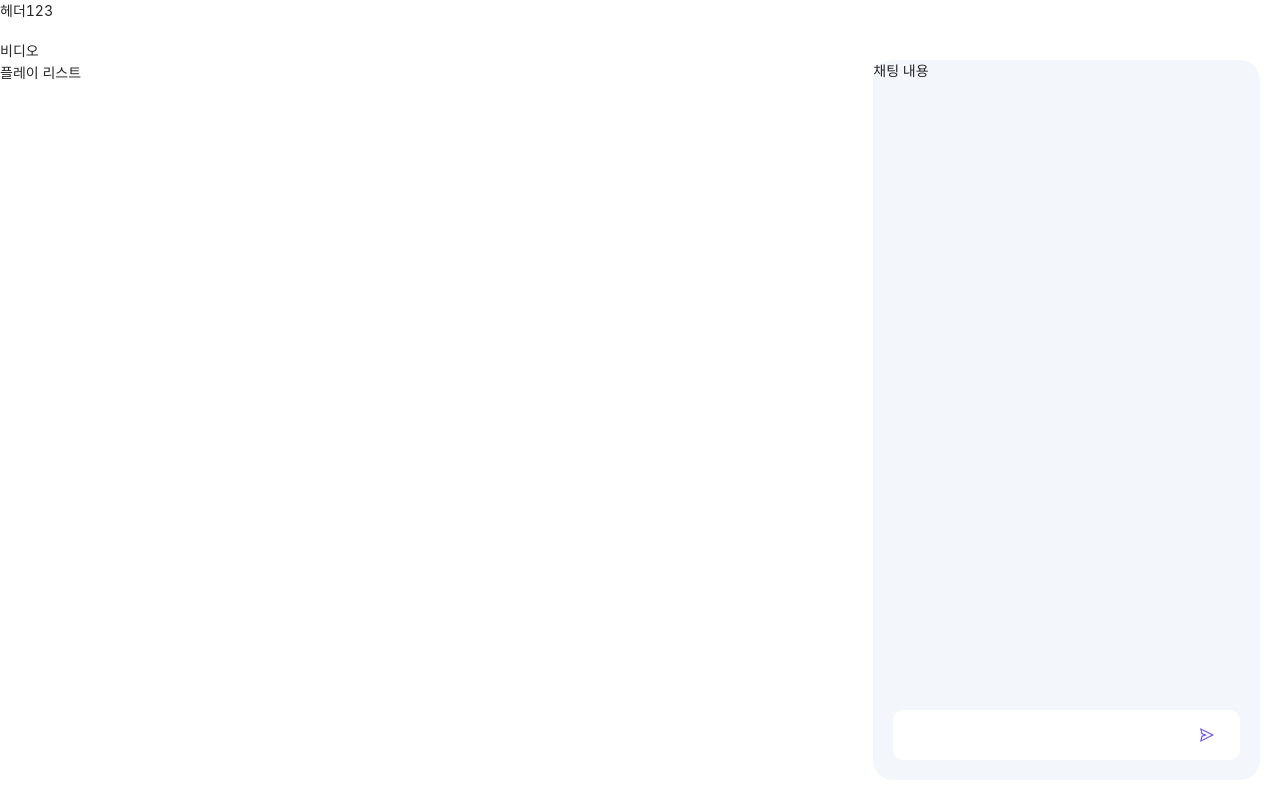
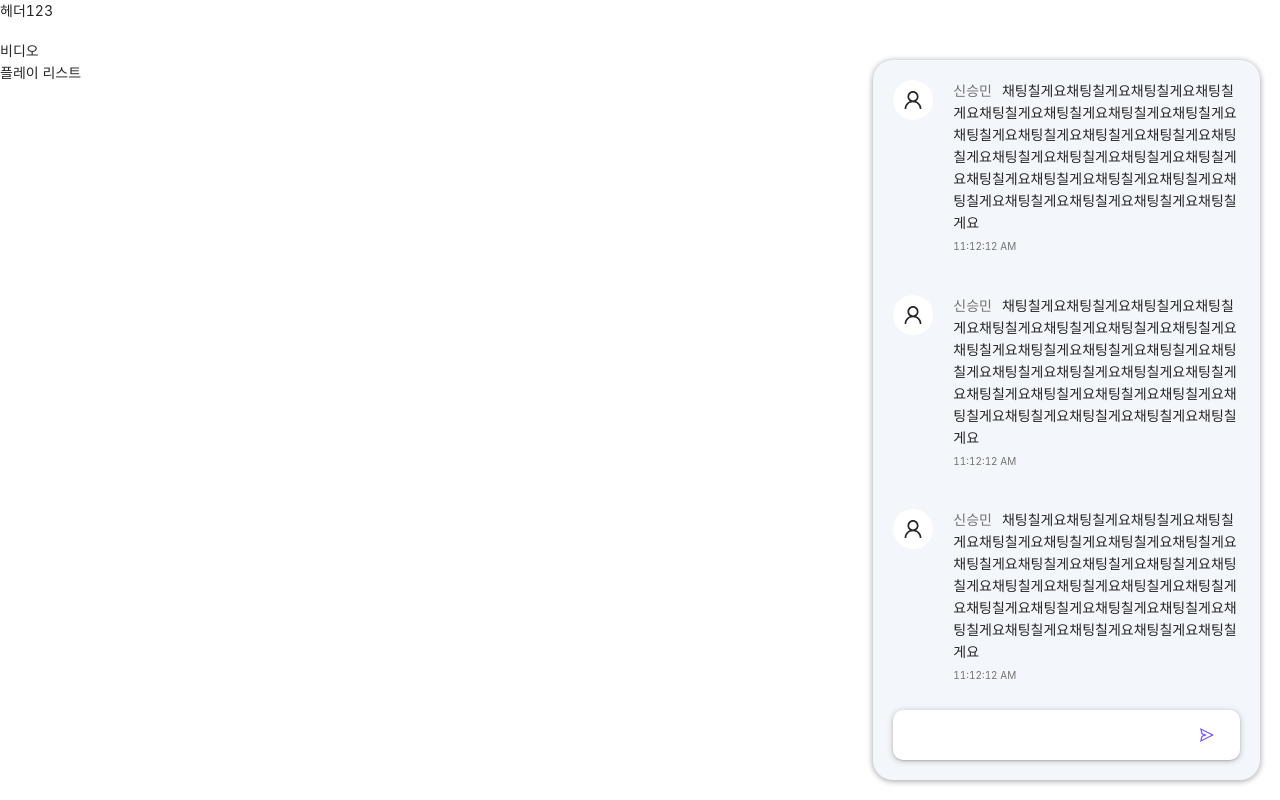
Before and after one commit to TopGoal01/Web, a React app: page /room in a window 1280 px wide. Built offline with nearby package versions, Linux system fonts and the light colour scheme.

Commit message:
[Chat] 말풍선 UI 구현

```diff
--- a/src/components/room/chat/Chat.tsx
+++ b/src/components/room/chat/Chat.tsx
@@ -10,6 +10,7 @@ const Chat: React.FC = () => {
         height: 100%;
         border-radius: 20px;
         background-color: #F3F6FA;
+        box-shadow: 0 1px 6px rgba(0,0,0,0.16), 0 1px 6px rgba(0,0,0,0.23);
     `
 
     return(
--- /dev/null
+++ b/src/components/room/chat/ChatBubble.tsx
@@ -0,0 +1,51 @@
+import React from 'react'
+import styled from 'styled-components'
+import { UserOutlined } from '@ant-design/icons'
+
+
+const ChatBubble: React.FC = () => {
+    const ChatBubble = styled.div`
+        padding: 20px;
+        display: flex;
+    `
+
+    const UserIcon = styled(UserOutlined)`
+        font-size: 20px;
+        min-width: 40px;
+        min-height: 40px;
+        width: 40px;
+        height: 40px;
+        border-radius: 100%;
+        background-color: #FFFFFF;
+        display: flex;
+        align-items: center;
+        justify-content: center;
+    `
+
+    const BubbleContent = styled.div`
+        margin-left: 20px;
+    `
+    const UserName = styled.span`
+        color: #727272;
+        margin-right: 10px;
+    `
+
+    const BubbleTime = styled.div`
+        margin-top: 5px;
+        font-size: 10px;
+        color: #727272;
+    `
+
+    return(
+        <ChatBubble>
+            <UserIcon/>
+            <BubbleContent>
+                <UserName>신승민</UserName>
+                <span>채팅칠게요채팅칠게요채팅칠게요채팅칠게요채팅칠게요채팅칠게요채팅칠게요채팅칠게요채팅칠게요채팅칠게요채팅칠게요채팅칠게요채팅칠게요채팅칠게요채팅칠게요채팅칠게요채팅칠게요채팅칠게요채팅칠게요채팅칠게요채팅칠게요채팅칠게요채팅칠게요채팅칠게요채팅칠게요채팅칠게요</span>
+                <BubbleTime>11:12:12 AM</BubbleTime>
+            </BubbleContent>
+        </ChatBubble>
+    )
+}
+
+export default ChatBubble
--- a/src/components/room/chat/ChatContents.tsx
+++ b/src/components/room/chat/ChatContents.tsx
@@ -1,14 +1,28 @@
 import React from 'react'
 import styled from 'styled-components'
+import ChatBubble from './ChatBubble'
 
 const ChatContents: React.FC = () => {
     const ChatContents = styled.div`
         height: calc(100% - 70px);
+        overflow: scroll;
     `
 
     return(
         <ChatContents>
-            채팅 내용
+            <ChatBubble/>
+            <ChatBubble/>
+            <ChatBubble/>
+            <ChatBubble/>
+            <ChatBubble/>
+            <ChatBubble/>
+            <ChatBubble/>
+            <ChatBubble/>
+            <ChatBubble/>
+            <ChatBubble/>
+            <ChatBubble/>
+            <ChatBubble/>
+
         </ChatContents>
     )
 }
--- a/src/components/room/chat/ChatInput.tsx
+++ b/src/components/room/chat/ChatInput.tsx
@@ -12,6 +12,7 @@ const ChatInput: React.FC = () => {
         background-color: #FFFFFF;
         border-radius: 10px;
         margin: 0px 20px;
+        box-shadow: 0 1px 2px rgba(0,0,0,0.16), 0 1px 6px rgba(0,0,0,0.23);
     `
 
     const Input = styled.input`
--- a/src/pages/room.tsx
+++ b/src/pages/room.tsx
@@ -15,10 +15,12 @@ const Room: React.FC = () => {
 
     const CustomRow = styled(Row)`
         height: calc(100% - ${headerHeight}px);
+
     `
 
     const CustomCol = styled(Col)`
         padding: 20px;
+        height: 100%;
     `
 
     return (
```
